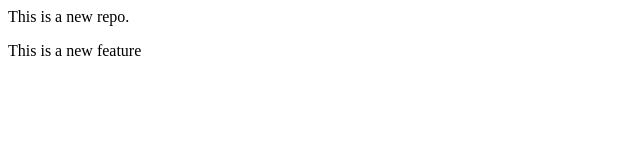
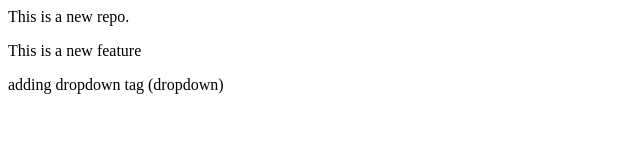
Before and after one commit to sandeepmohanty176/LocalRepo3, a plain HTML site: page index.html in a window 1280 px wide. Shown: the whole page, without its empty margins (0-640 px from the left). Drawn offline with Linux system fonts and the light colour scheme.

Commit message:
added new dropdown tag

```diff
--- a/index.html
+++ b/index.html
@@ -1,2 +1,3 @@
 <p>This is a new repo.</p>
 <p>This is a new feature</p>
+<p>adding dropdown tag (dropdown)</p>
```
